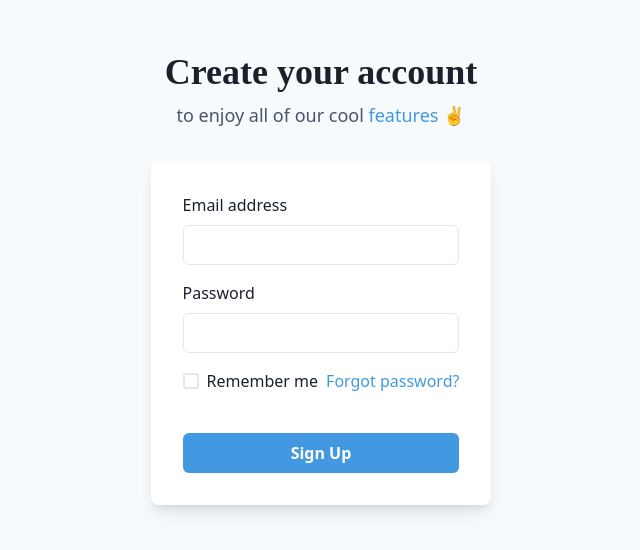
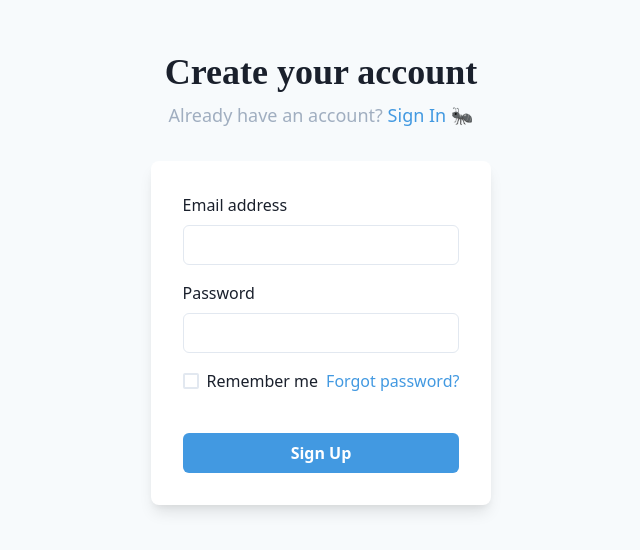
Before and after one commit to awwyes/burkspestcontrol, a Next.js app: page /signup in a window 1280 px wide. Shown: the part 122-672 px from the top of the page, without its empty margins (319-959 px from the left). Built offline with nearby package versions, Linux system fonts and the light colour scheme.

Commit message:
Added design sign up changes

```diff
--- a/components/SignUpLayout/SignUp.tsx
+++ b/components/SignUpLayout/SignUp.tsx
@@ -10,8 +10,8 @@ export default function SignUp() {
         <Stack spacing={8} mx={'auto'} maxW={'lg'} py={12} px={6}>
           <Stack align={'center'}>
             <Heading fontSize={'4xl'}>Create your account</Heading>
-            <Text fontSize={'lg'} color={'gray.600'}>
-              to enjoy all of our cool <Link color={'blue.400'}>features</Link> ✌️
+            <Text fontSize={'lg'} color={'gray.400'}>
+              Already have an account? <Link color={'blue.400'} href="/signin">Sign In</Link> 🐜
             </Text>
           </Stack>
           <Box
```
